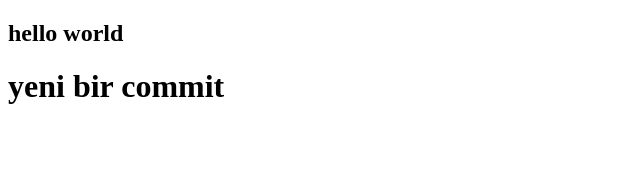
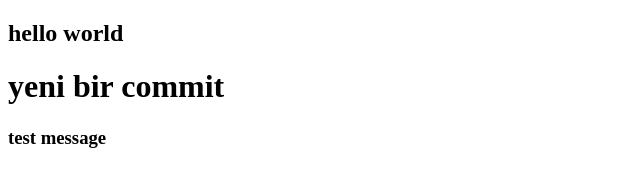
Before and after one commit to gor2em/first-project, a plain HTML site: page index.html in a window 1280 px wide. Shown: the whole page, without its empty margins (0-640 px from the left). Drawn offline with Linux system fonts and the light colour scheme.

Commit message:
added h3 tag

```diff
--- a/index.html
+++ b/index.html
@@ -9,5 +9,6 @@
 <body>
     <h2>hello world</h2>
     <h1>yeni bir commit</h1>
+    <h3>test message</h3>
 </body>
 </html>
```
